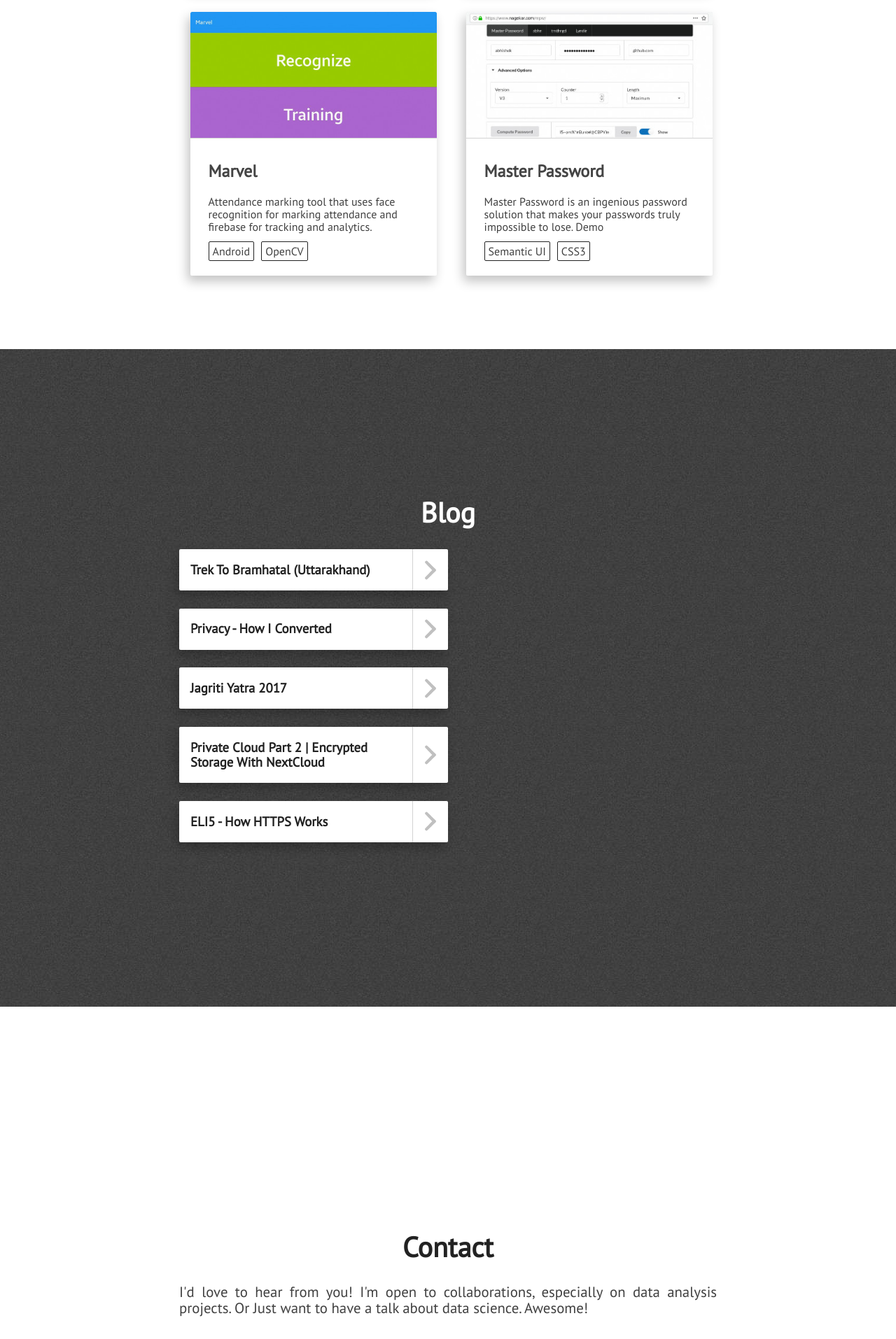
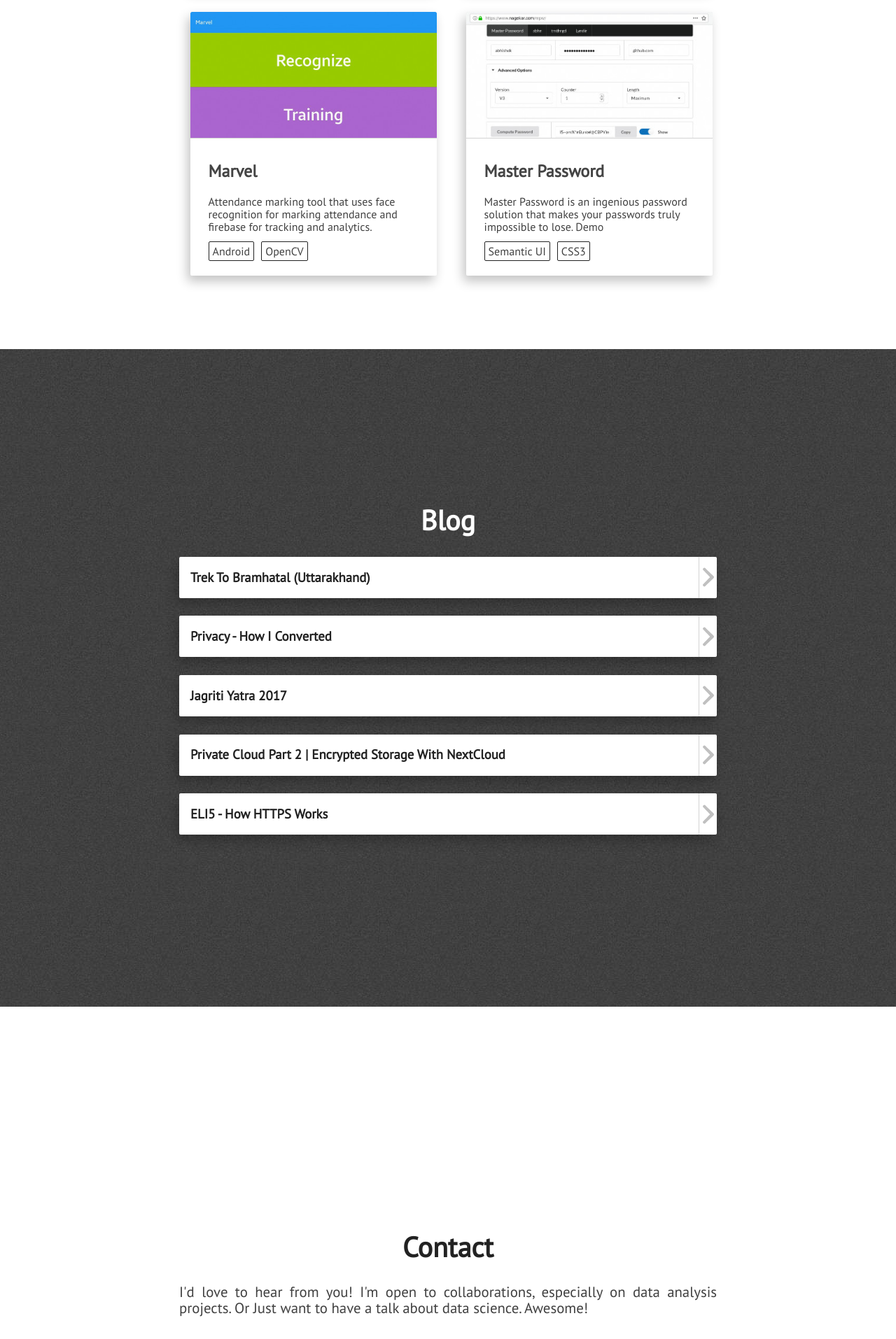
Before and after one commit to YoungheeGGO/YoungheeGGo.github.io, a Jekyll site: the page built from index.html, in a window 1280 px wide. Shown: the part 3507-5421 px from the top of the page at 70% size. Built offline with Jekyll 4.4.1, drawn with Linux system fonts in a browser that asks for light colours; nearby versions of some CDN libraries.

Commit message:
Update card.css

```diff
--- a/assets/css/card.css
+++ b/assets/css/card.css
@@ -77,10 +77,10 @@
 
 /* blog cards */
 .blog-post {
-	width: 50%;
+	width: 100%;
 	border-radius: 2px;
 	display: grid;
-	grid-template-columns: auto 50px;
+	grid-template-columns: auto 25px; /*50px*/
 	background-color: #fff;
 	margin-bottom: 1.6rem;
 	box-shadow: -4px 8px 16px 0 rgba(0, 0, 0, 0.24);
```
